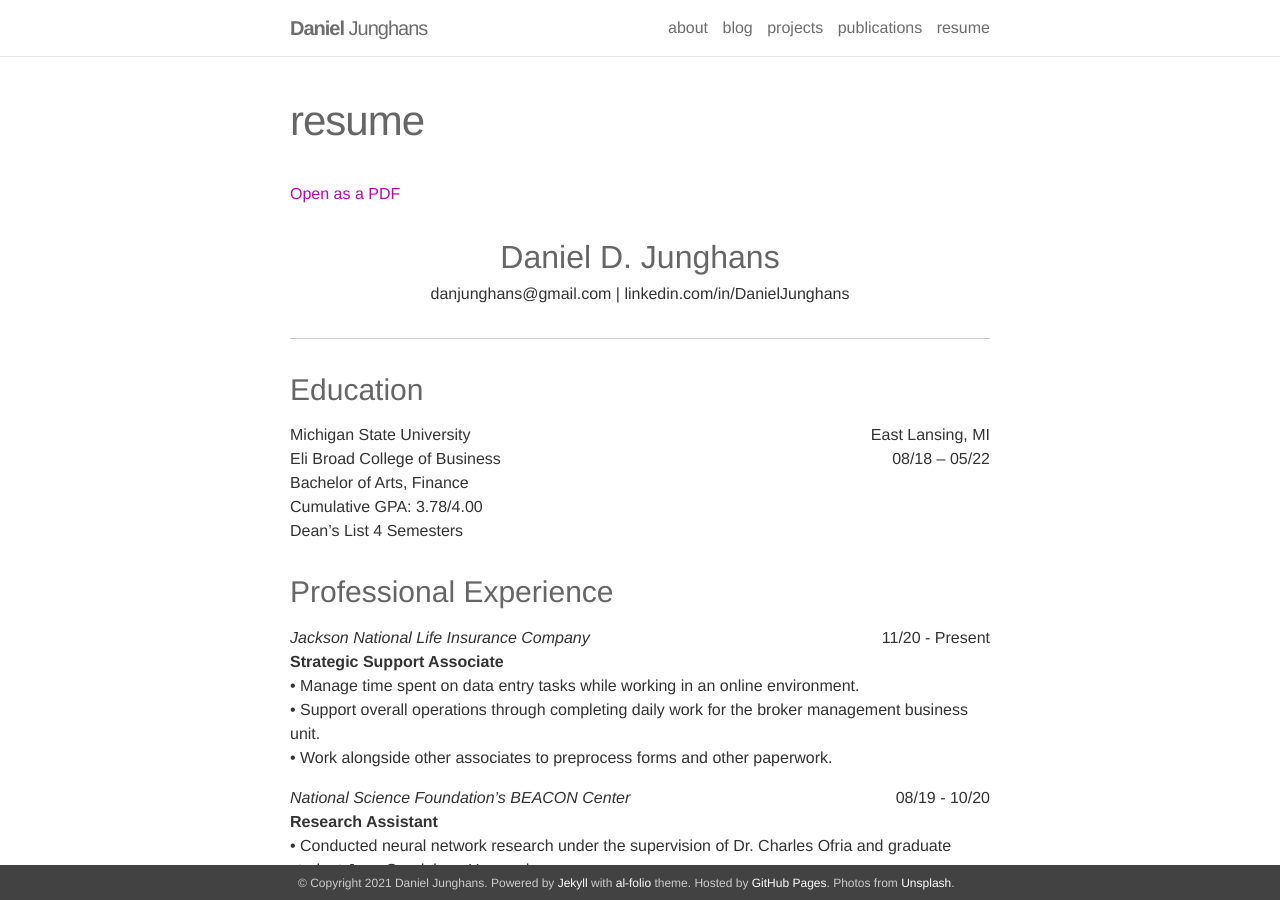
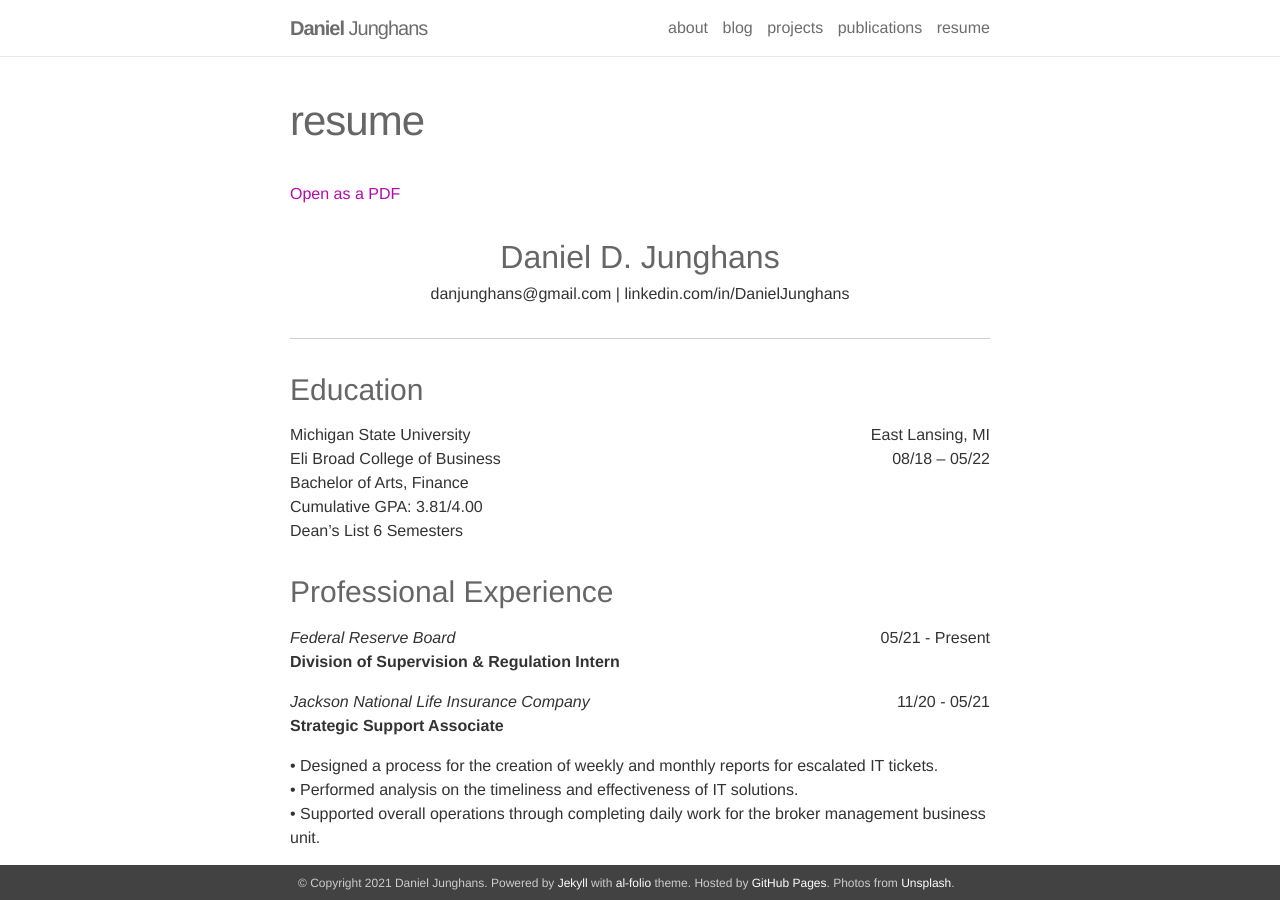
Before and after one commit to DanielJunghans/danieljunghans.github.io, a Jekyll site: the page built from _pages/resume.md, in a window 1280 px wide and 900 px high. Built offline with Jekyll 4.4.1, drawn with Linux system fonts in a browser that asks for light colours; nearby versions of some CDN libraries.

Commit message:
updated resume

```diff
--- a/_pages/resume.md
+++ b/_pages/resume.md
@@ -22,21 +22,29 @@
 </div>
 
 Bachelor of Arts, Finance <br />
-Cumulative GPA: 3.78/4.00 <br />
-Dean's List 4 Semesters
+Cumulative GPA: 3.81/4.00 <br />
+Dean's List 6 Semesters
 
 
 ### Professional Experience
+
+<div style="overflow: hidden;">
+<p style="float: left; margin:0;"><i>Federal Reserve Board</i></p>
+<p style="float: right; margin:0;">05/21 - Present</p>
+</div>
+
+**Division of Supervision & Regulation Intern** <br />
+
 <div style="overflow: hidden;">
 <p style="float: left; margin:0;"><i>Jackson National Life Insurance Company</i></p>
-<p style="float: right; margin:0;">11/20 - Present</p>
+<p style="float: right; margin:0;">11/20 - 05/21</p>
 </div>
 
 **Strategic Support Associate**     <br />
-•	Manage time spent on data entry tasks while working in an online environment.<br />
-•	Support overall operations through completing daily work for the broker management business unit.<br />
-•	Work alongside other associates to preprocess forms and other paperwork.
 
+• Designed a process for the creation of weekly and monthly reports for escalated IT tickets.<br />
+• Performed analysis on the timeliness and effectiveness of IT solutions. <br />
+• Supported overall operations through completing daily work for the broker management business unit.
 
 <div style="overflow: hidden;">
 <p style="float: left; margin:0;"><i>National Science Foundation’s BEACON Center</i></p>
```
